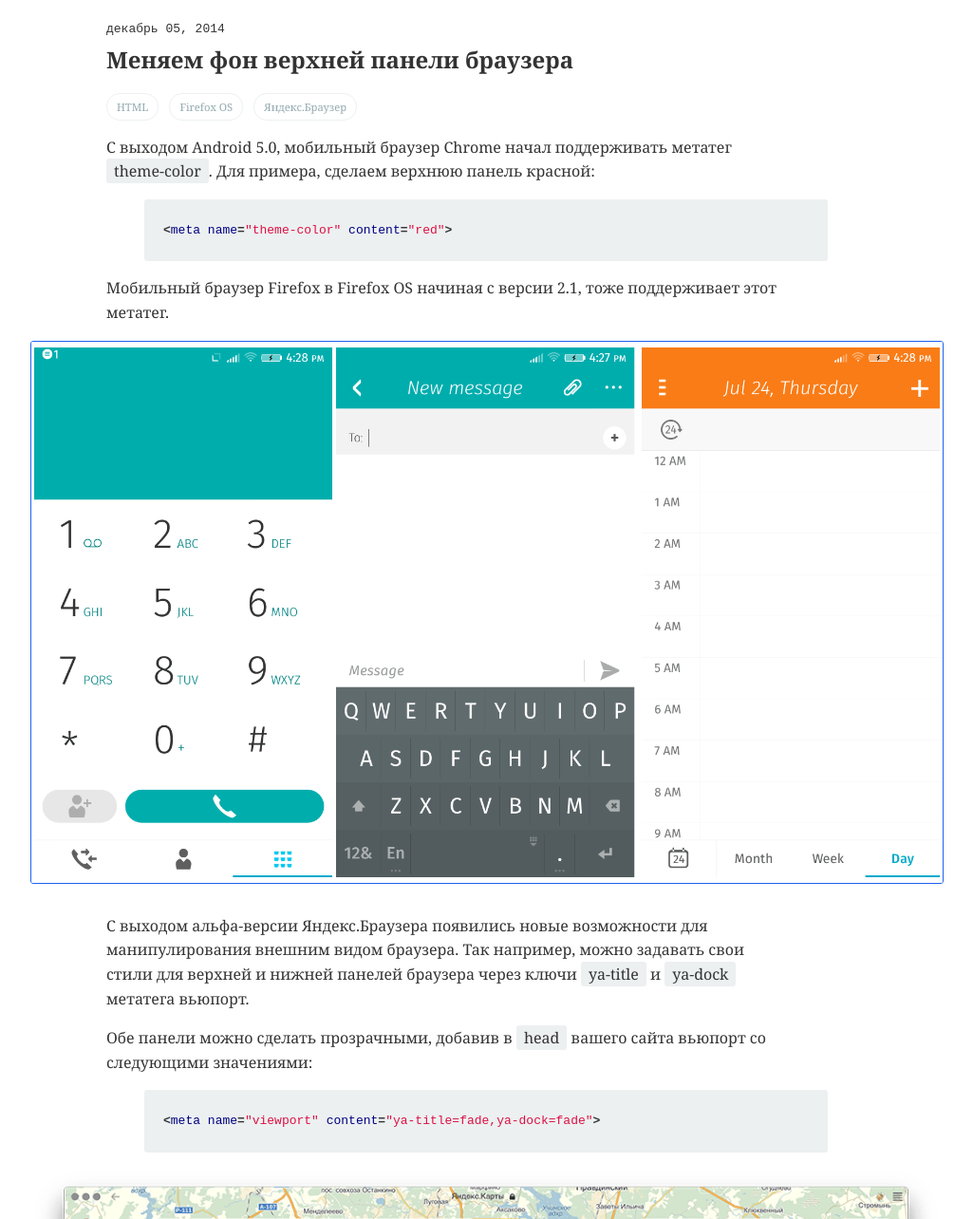
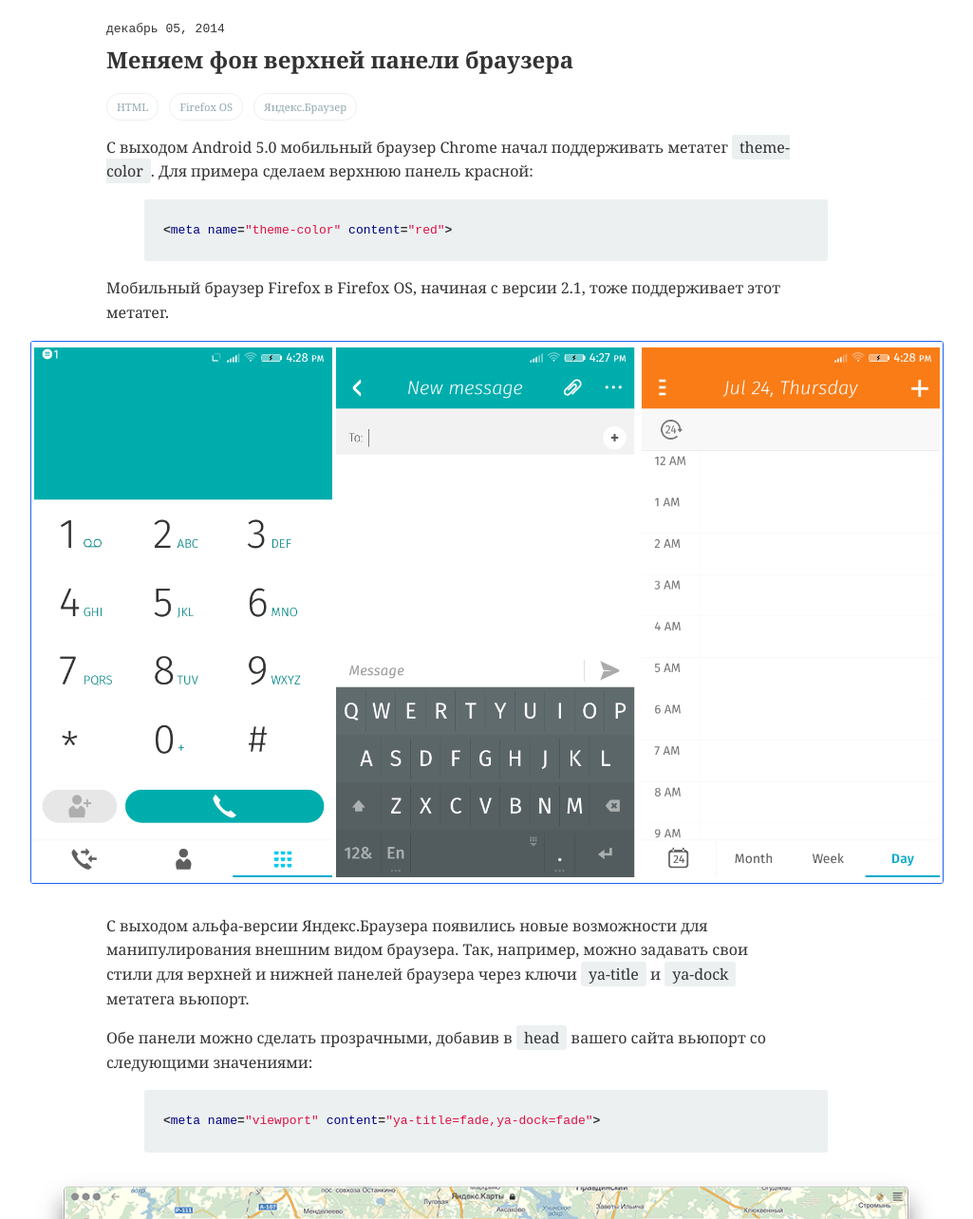
Before and after one commit to anna-vanlee/bizikov.ru, a Jekyll site: the page built from _posts/2014-12-05-meta-theme-color.md, in a window 1280 px wide and 1400 px high, scrolled down 368 px, cut to the strip 116-1400 px from the top of the window. Shown: the whole strip at 95% size, without its empty margins (128-1153 px from the left). Built offline with Jekyll 4.4.1, drawn with Linux system fonts in a browser that asks for light colours; some web fonts are replaced; comment, search, counter and statistics services are not loaded.

Commit message:
Update 2014-12-05-meta-theme-color.md
edit grammar mistakes

```diff
--- a/_posts/2014-12-05-meta-theme-color.md
+++ b/_posts/2014-12-05-meta-theme-color.md
@@ -9,19 +9,19 @@
 - Яндекс.Браузер
 ---
 
-С выходом Android 5.0, мобильный браузер Chrome начал поддерживать метатег <span class="file">theme-color</span>.
-Для примера, сделаем верхнюю панель красной:
+С выходом Android 5.0 мобильный браузер Chrome начал поддерживать метатег <span class="file">theme-color</span>.
+Для примера сделаем верхнюю панель красной:
 
 {% highlight css %}
 <meta name="theme-color" content="red">
 {% endhighlight %}
 
-Мобильный браузер Firefox в Firefox OS начиная с версии 2.1, тоже поддерживает этот метатег.
+Мобильный браузер Firefox в Firefox OS, начиная с версии 2.1, тоже поддерживает этот метатег.
 
 <a href="https://twitter.com/AhmedNefzaoui/status/492344698493997057" target="_blank"><img style="border: 1px solid;" src="{{ site.url }}/upload/article/2014/12/05/screen_02.png" /></a>
 
 С выходом альфа-версии Яндекс.Браузера появились новые возможности для манипулирования внешним видом браузера.
-Так например, можно задавать свои стили для верхней и нижней панелей браузера через ключи <span class="file">ya-title</span> и <span class="file">ya-dock</span> метатега вьюпорт.
+Так, например, можно задавать свои стили для верхней и нижней панелей браузера через ключи <span class="file">ya-title</span> и <span class="file">ya-dock</span> метатега вьюпорт.
 
 Обе панели можно сделать прозрачными, добавив в <span class="file">head</span> вашего сайта вьюпорт со следующими значениями:
 
```
